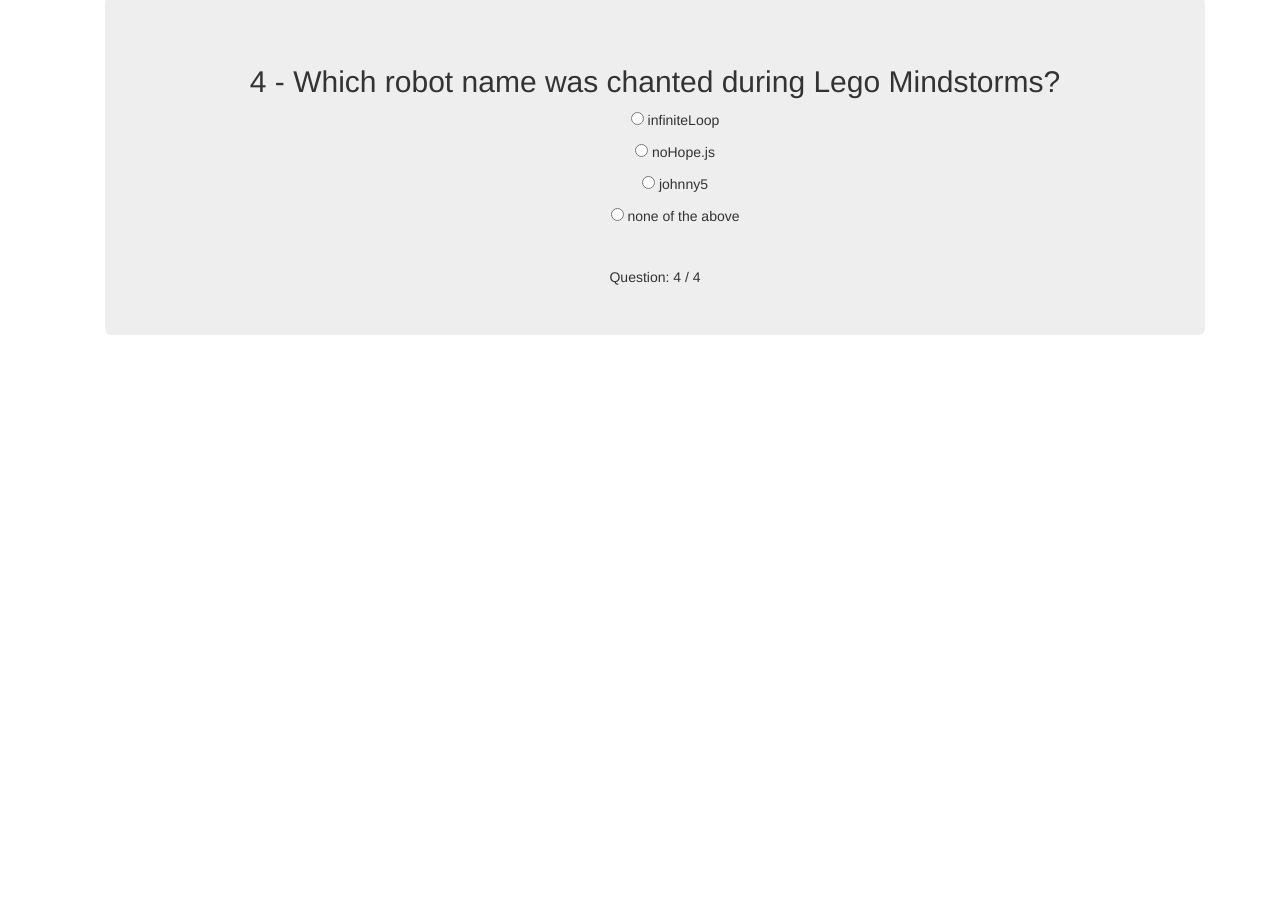
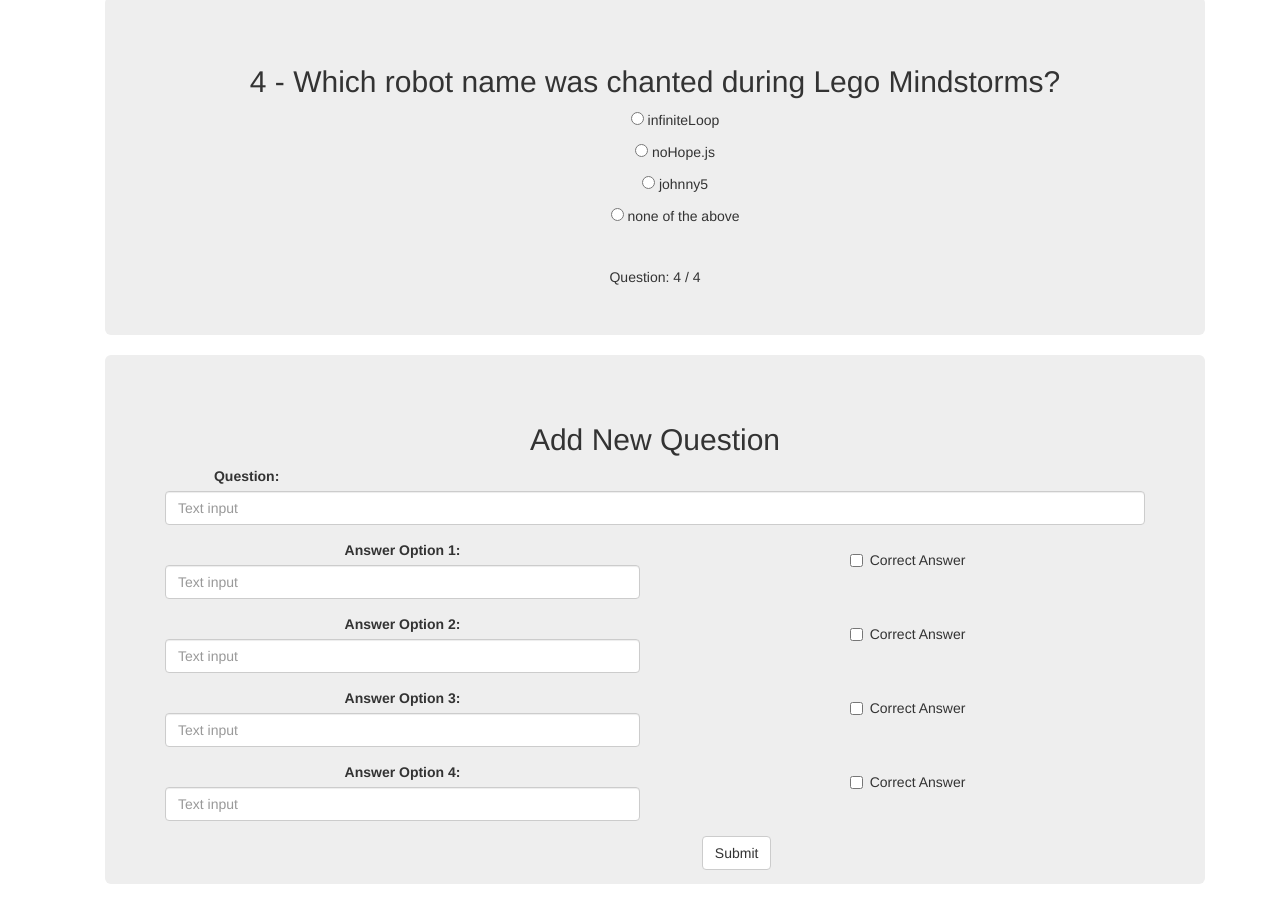
Before and after one commit to cbulacan9/quiz-app, a website: page app/index.html in a window 1280 px wide. Shown: the part 1180-2084 px from the top of the page. Before the commit the page ends 1535 px from the top, so only its background shows below. Drawn offline with nearby package versions, Linux system fonts and the light colour scheme; some packages are replaced by stand-ins of ours; files that its build step writes are made by us from their sources.

Commit message:
finished most of it

```diff
--- a/app/scripts/controllers/main.js
+++ b/app/scripts/controllers/main.js
@@ -55,4 +55,20 @@
 
 	$scope.score = 0;
 
+  $scope.newQuestion = function(question, option1, option2, option3, option4, answer) {
+    var newObj = {
+      q: question,
+      options: [],
+      answer: answer,
+      difficulty: 1
+    };
+    newObj.options.push({value: option1});
+    newObj.options.push({value: option2});
+    newObj.options.push({value: option3});
+    newObj.options.push({value: option4});
+
+    $scope.quiz.push(newObj);
+    console.log($scope.quiz);
+  }
+
   });
--- a/app/views/main.html
+++ b/app/views/main.html
@@ -11,7 +11,8 @@
             <span class="navbar-brand">Score: {{ score }} / {{ quiz.length }}</span>
         </div>
         <div class="collapse navbar-collapse">
-        </div><!--/.nav-collapse -->
+        </div>
+        <!--/.nav-collapse -->
     </div>
 </div>
 
@@ -21,19 +22,89 @@
       </li>
     </div> -->
 
-    <div class="container" ng-controller="MainCtrl" >
+<div class="container" ng-controller="MainCtrl">
     <div class="jumbotron question" ng-repeat="question in quiz | orderBy:'difficulty'">
         <form action="">
             <h2>{{ $index + 1 }} - {{ question.q }}</h2>
             <ul id='question-list' ng-repeat="options in question.options">
-            <li><input ng-click="checkAnswer(options, question)" type="radio" name="" value="{{ options.value }}"> {{ options.value }} </li>
+                <li>
+                    <input ng-click="checkAnswer(options, question)" type="radio" name="" value="{{ options.value }}"> {{ options.value }} </li>
             </ul>
             <hr>
             <h7> Question: {{ $index + 1 }} / {{ quiz.length }} </h7>
         </form>
     </div>
 
-    </div><!-- /.container -->
+    <!--  Add Question Form -->
+    <div class="jumbotron question">
+        <form name="my-form" ng-submit='newQuestion(question, option1, option2, option3, option4, answer)'>
+            <h2>Add New Question</h2>
+            <div class="form-group">
+                <label for="Question" class="col-sm-2 control-label">Question:</label>
+                <input type="text" class="form-control" placeholder="Text input" ng-model='question'>
+            </div>
+
+            <div class="form-group row">
+                <div class='col-sm-6'>
+                    <label for="Question" class="control-label">Answer Option 1:</label>
+                    <input type="text" class="form-control" placeholder="Text input" ng-model = 'option1'>
+                </div>
+                <div class="checkbox col-sm-6">
+                    <label>
+                        <input type="checkbox" ng-model= 'answer'> Correct Answer
+                    </label>
+                </div>
+            </div>
+
+            <div class="form-group row">
+                <div class='col-sm-6'>
+                    <label for="Question" class="control-label">Answer Option 2:</label>
+
+                    <input type="text" class="form-control" placeholder="Text input" ng-model = 'option2'>
+                </div>
+                <div class="checkbox col-sm-6">
+                    <label>
+                         <input type="checkbox" ng-model= 'answer'> Correct Answer
+                    </label>
+                </div>
+            </div>
+
+            <div class="form-group row">
+                <div class='col-sm-6'>
+                    <label for="Question" class="control-label">Answer Option 3:</label>
+                    <input type="text" class="form-control" placeholder="Text input" ng-model = 'option3'>
+                </div>
+                <div class="checkbox col-sm-6">
+                    <label>
+                         <input type="checkbox" ng-model= 'answer'> Correct Answer
+                    </label>
+                </div>
+            </div>
+
+            <div class="form-group row">
+                <div class='col-sm-6'>
+                    <label for="Question" class="control-label">Answer Option 4:</label>
+                    <input type="text" class="form-control" placeholder="Text input" ng-model = 'option4'>
+                </div>
+                <div class="checkbox col-sm-6">
+                    <label>
+                        <input type="checkbox" ng-model= 'answer'> Correct Answer
+                    </label>
+                </div>
+            </div>
+            <div class="form-group">
+                <div class="col-sm-offset-2 col-sm-10">
+                    <button class="btn btn-default">Submit</button>
+                </div>
+            </div>
+        </form>
+    </div>
+
+</div>
+<!-- /.container -->
+
+
+</div>
 
 
 <!-- Bootstrap core JavaScript
```
Lines whose indentation alone changed are shown as unchanged.
